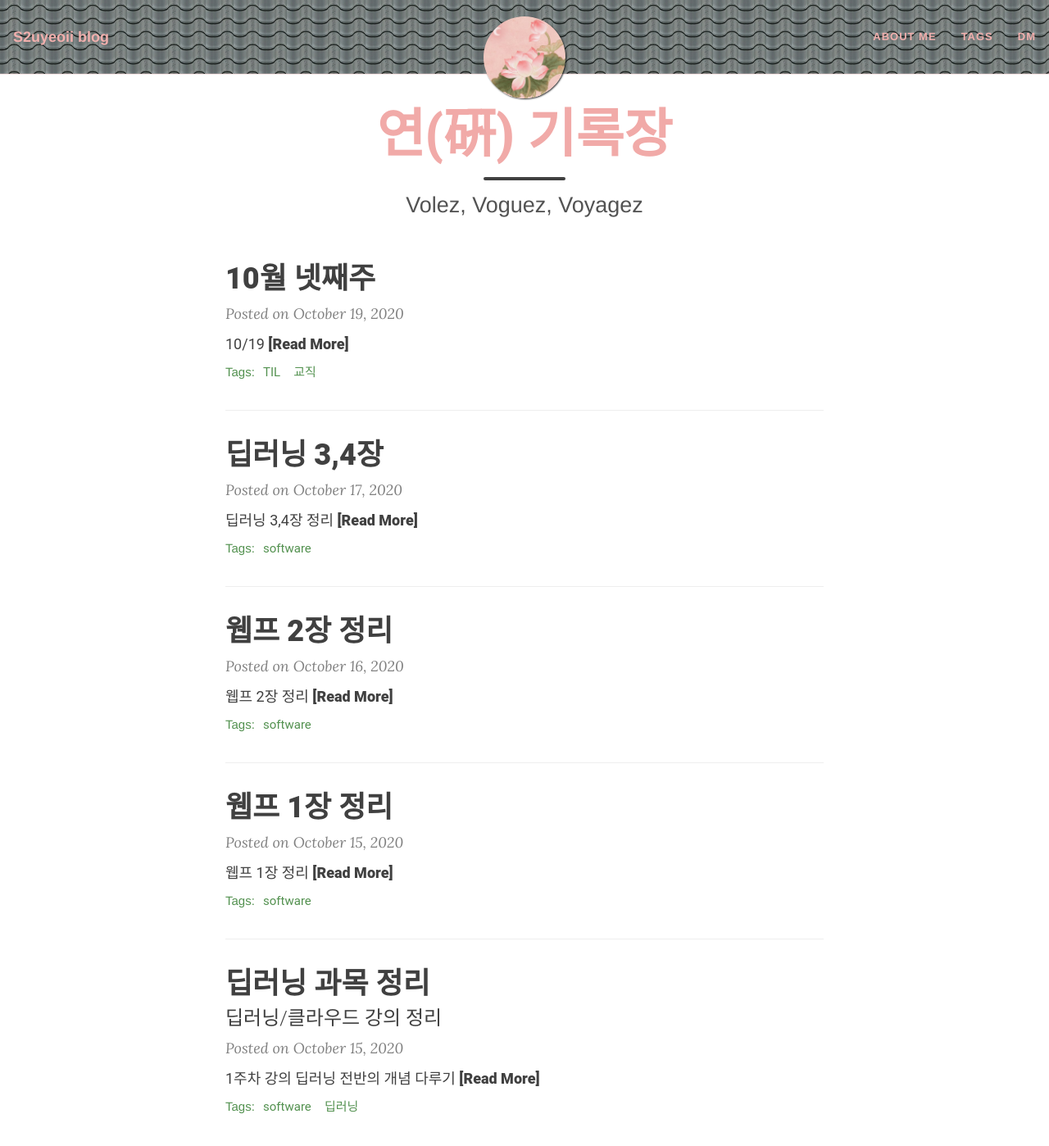
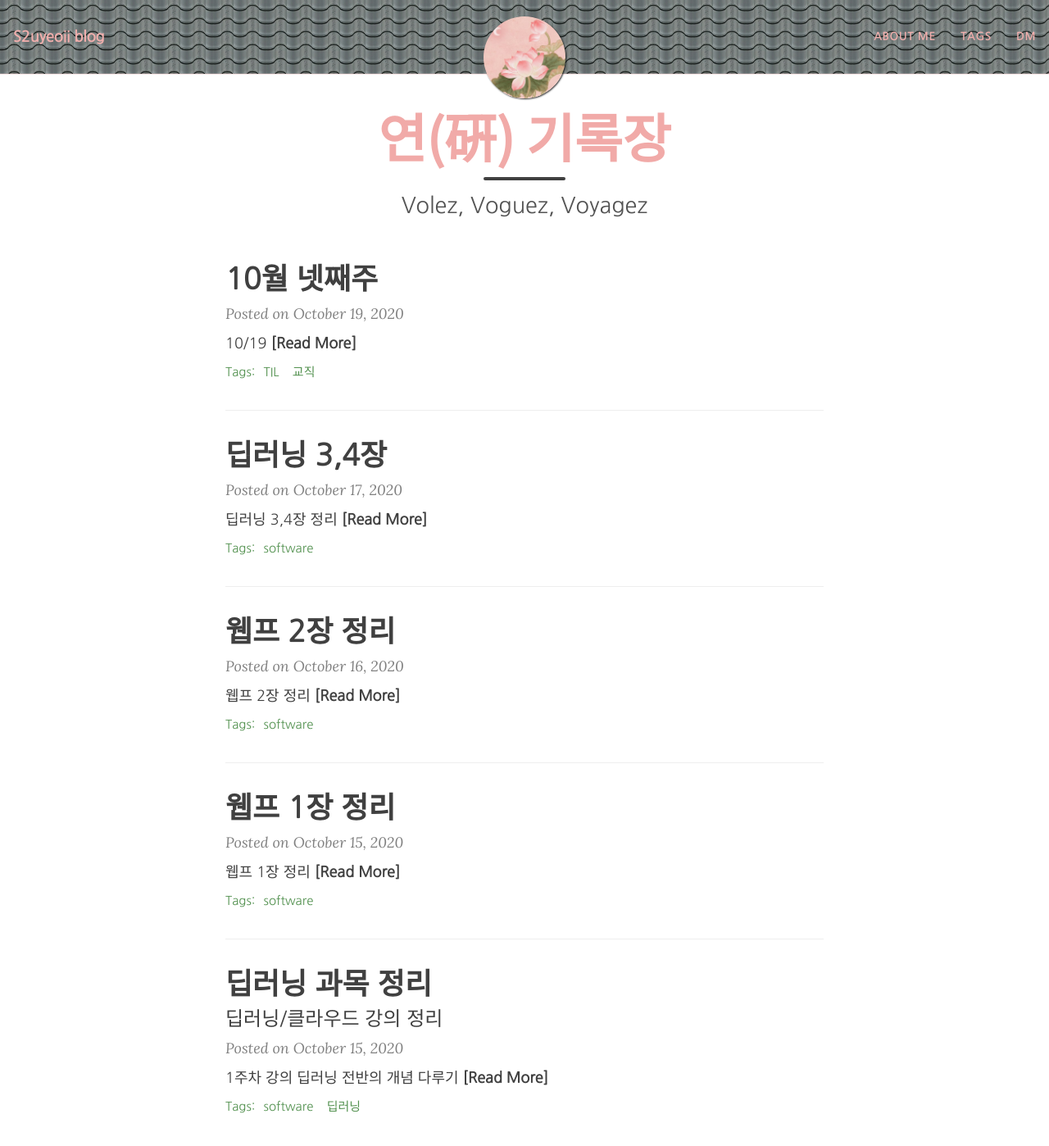
Before and after one commit to yeoneed/yeoneed.github.io, a Jekyll site: the page built from index.html, in a window 1280 px wide and 1400 px high. Shown: the whole window at 82% size. Built offline with Jekyll 4.4.1, drawn with Linux system fonts in a browser that asks for light colours; nearby versions of some CDN libraries; the list of posts is cut into pages by our own code.

Commit message:
Update beautifuljekyll.css

```diff
--- a/assets/css/beautifuljekyll.css
+++ b/assets/css/beautifuljekyll.css
@@ -5,7 +5,7 @@
 /*@import url(https://cdn.jsdelivr.net/gh/moonspam/NanumSquare@1.0/nanumsquare.css);*/
 /*@import url(//fonts.googleapis.com/earlyaccess/notosanskr.css);*/
 /*@import url('https://fonts.googleapis.com/css2?family=Noto+Serif+KR&display=swap');*/
-@import url('https://fonts.googleapis.com/css2?family=Noto+Sans+KR&display=swap');*/
+@import url('https://fonts.googleapis.com/css2?family=Noto+Sans+KR&display=swap');
 @import url('https://fonts.googleapis.com/css2?family=Roboto&display=swap');
 @import url('https://fonts.googleapis.com/css2?family=Nanum+Gothic&display=swap');
 @import url("pygment_highlights.css");
@@ -690,7 +690,7 @@
 .intro-header .page-heading h1 {
   margin-top: 0;
   font-size: 2.205rem;
-
+ font-family: 'Noto Sans KR', sans-serif;
 }
 .intro-header .post-heading h1 {
   margin-top: 0;
```
